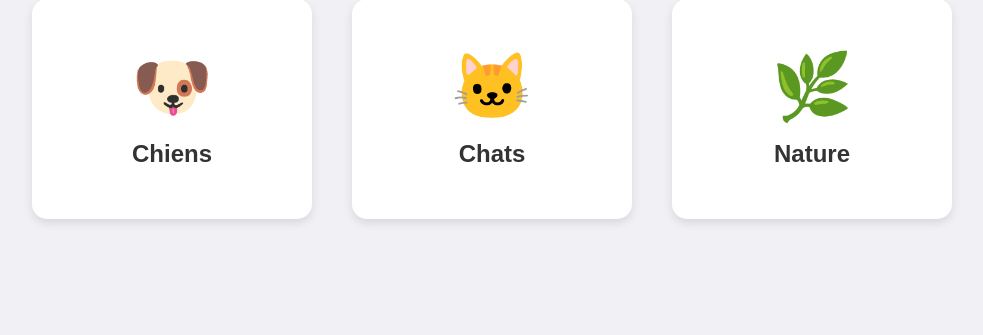
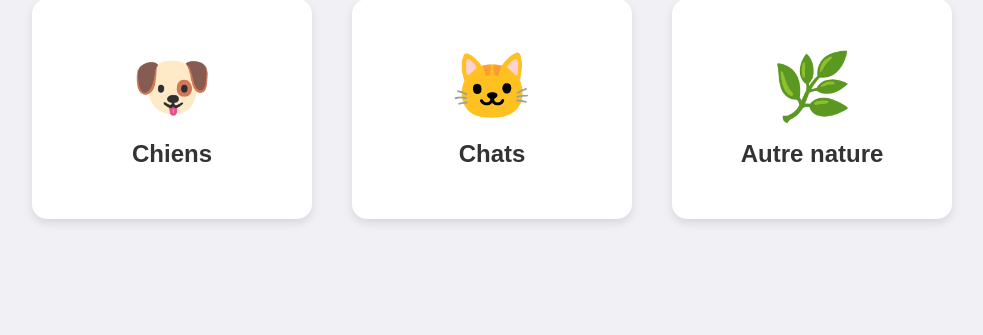
Before and after one commit to judryp25s-beep/cadeau_zo, a Flask app: page / in a window 1280 px wide. Shown: the part 344-679 px from the top of the page, without its empty margins (148-1131 px from the left). Run offline with Flask 3, Linux system fonts and the light colour scheme.

Commit message:
Update main.html

```diff
--- a/templates/main.html
+++ b/templates/main.html
@@ -98,7 +98,7 @@
     </div>
     <div class="card" onclick="window.location.href='/others'">
       <div class="icon">🌿</div>
-      <div class="label">Nature</div>
+      <div class="label">  Autre nature</div>
     </div>
   </div>
 </body>
```
